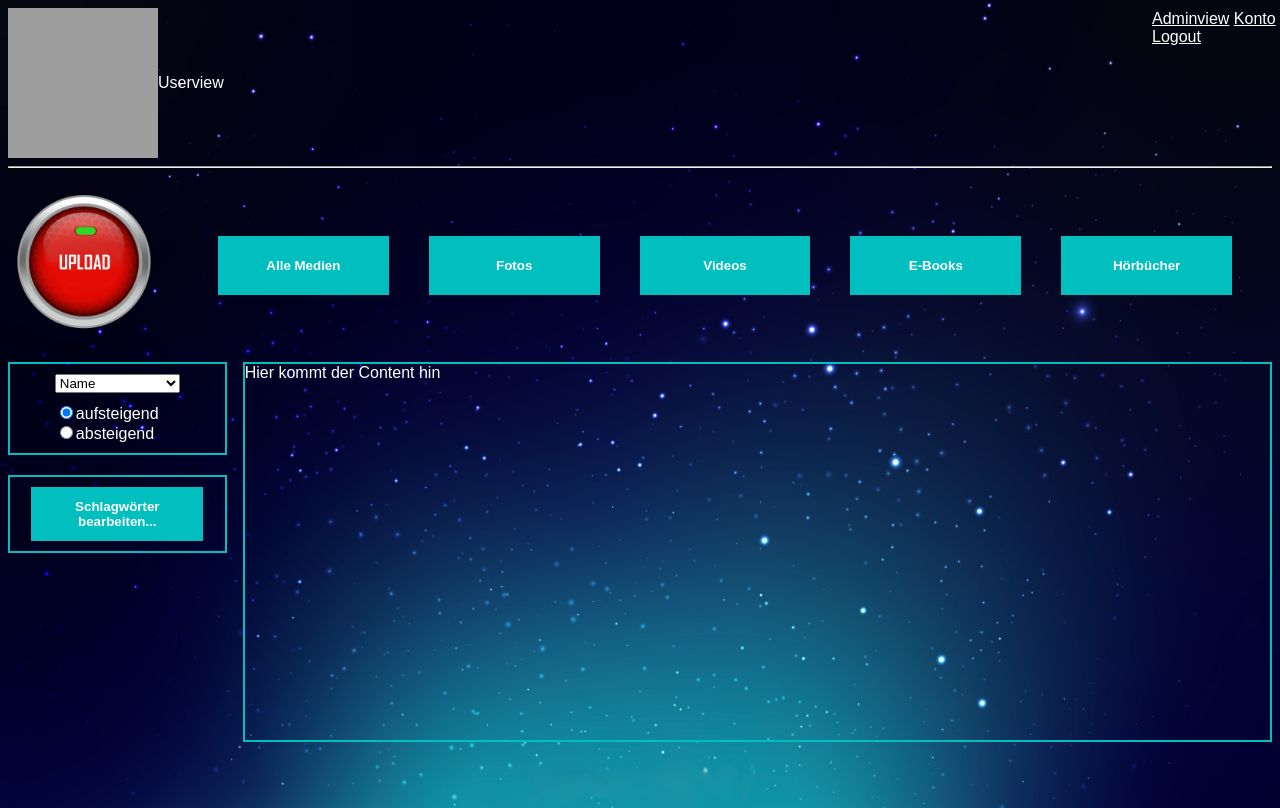
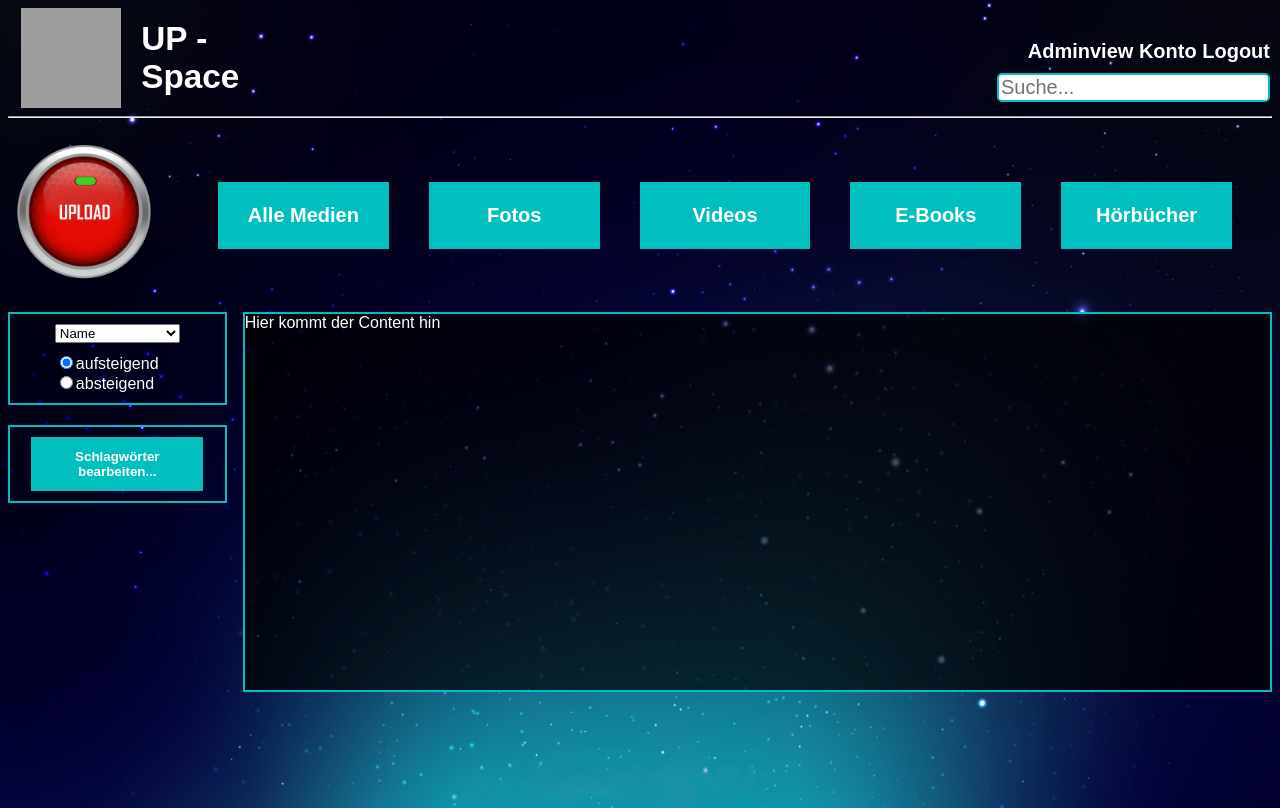
Before and after one commit to Kaktussaft/Mediendatenbank-broken, a PHP site: page /Mediendatenbank/app/View/User.php in a window 1280 px wide. Run offline with PHP 8.4, Linux system fonts and the light colour scheme; grey boxes are pictures that could not be loaded.

Commit message:
save workstate

```diff
--- a/app/View/User.php
+++ b/app/View/User.php
@@ -13,16 +13,21 @@
 
 <body>
     <div class="view">
-        <img src="/Mediendatenbank/Design/rakete.png" alt="" width="150px" height="150px">
-        <span>Userview</span>
+        <img src="/Mediendatenbank/Design/rakete.png" alt="" width="100px" height="100px">
+        <span>UP - <br>Space</span>
     </div>
 
     <hr>
 
     <div class="modifyAccountAndLogout">
-        <a href="#" id="toggle-admin-view">Adminview</a>
-        <a href="#" id="open-accountModification-modal">Konto</a>
-        <a href="#" id="logout">Logout</a>
+        <div class="linkSet">
+            <a href="#" id="toggle-admin-view">Adminview</a>
+            <a href="#" id="open-accountModification-modal">Konto</a>
+            <a href="#" id="logout">Logout</a>
+        </div>
+        <div class="searchBar">
+            <input type="text" id ="searchBar" placeholder="Suche...">
+        </div>
     </div>
     <div class="upAndNav">
         <div class="uploadButton">
@@ -127,6 +132,11 @@
                 history.replaceState(null, '', '/Mediendatenbank/public/UserController/logout/');
                 window.location.reload();
             });
+            document.getElementById('searchBar').addEventListener('keydown', function(e) {
+                if (e.key === 'Enter') {
+                    // logik für Suche
+                }
+            });
         });
     </script>
 </body>
--- a/app/View/style/UserPage.css
+++ b/app/View/style/UserPage.css
@@ -9,14 +9,43 @@ html, body {
 .view{
     display: flex;
     align-items: center;
-    padding-left: calc(5% - 75px);
-    padding-right: calc(5% - 75px);
+    padding-left: calc(5% - 50px);
+    padding-right: calc(5% + 50px);
+}
+
+.view span{
+    font-weight: bold;
+    font-size: 25pt;
+    padding-left: 20px;
 }
 
 .modifyAccountAndLogout{
     position: fixed;
-    top: 10px;
-    left: 90%;
+    top: 40px;
+    left: calc(100% - 310px);
+    display: flex;
+    flex-direction: column;
+    align-items: flex-end;
+    width: 300px;
+    font-weight: bold;
+    font-size: 15pt;
+}
+
+.linkSet a{
+    text-decoration: none;
+}
+
+.searchBar{
+    margin-top: 10px;
+    height: fit-content;
+}
+
+.searchBar #searchBar{
+    color: black;
+    height: fit-content;
+    font-size: 15pt;
+    border-radius: 5px;
+    border: 2px solid #02BFBF;
 }
 
 .upAndNav{
@@ -50,6 +79,7 @@ html, body {
     color: white;
     width: 19%;
     margin: 20px;
+    font-size: 15pt;
 }
 
 .content{
@@ -111,6 +141,7 @@ html, body {
     margin-left: 20px;
     margin-top: 20px;
     flex-grow: 1;
+    background-color: rgba(0, 0, 0, 0.7);
 }
 
 
--- a/app/View/style/popups.css
+++ b/app/View/style/popups.css
@@ -9,16 +9,22 @@
     height: 100%;
     overflow: auto;
     background-color: rgba(0, 0, 0, 0.5); /* Halbtransparenter Hintergrund */
+    color: black;
 }
 
 .modal-content {
-    background-color: #fff;
+    background-color: white;
     margin: 10% auto;
     padding: 20px;
     border-radius: 8px;
     width: 80%;
     max-width: 500px;
     box-shadow: 0 4px 8px rgba(0, 0, 0, 0.1);
+    color: black;
+}
+
+.modal-content *{
+    color: black;
 }
 
 .close {
```
Also changed, not shown: app/Controller/UserController.php (+7 -8 lines), app/View/Admin.php (+32 -5 lines), app/View/style/AdminPage.css (+85 -0 lines).
